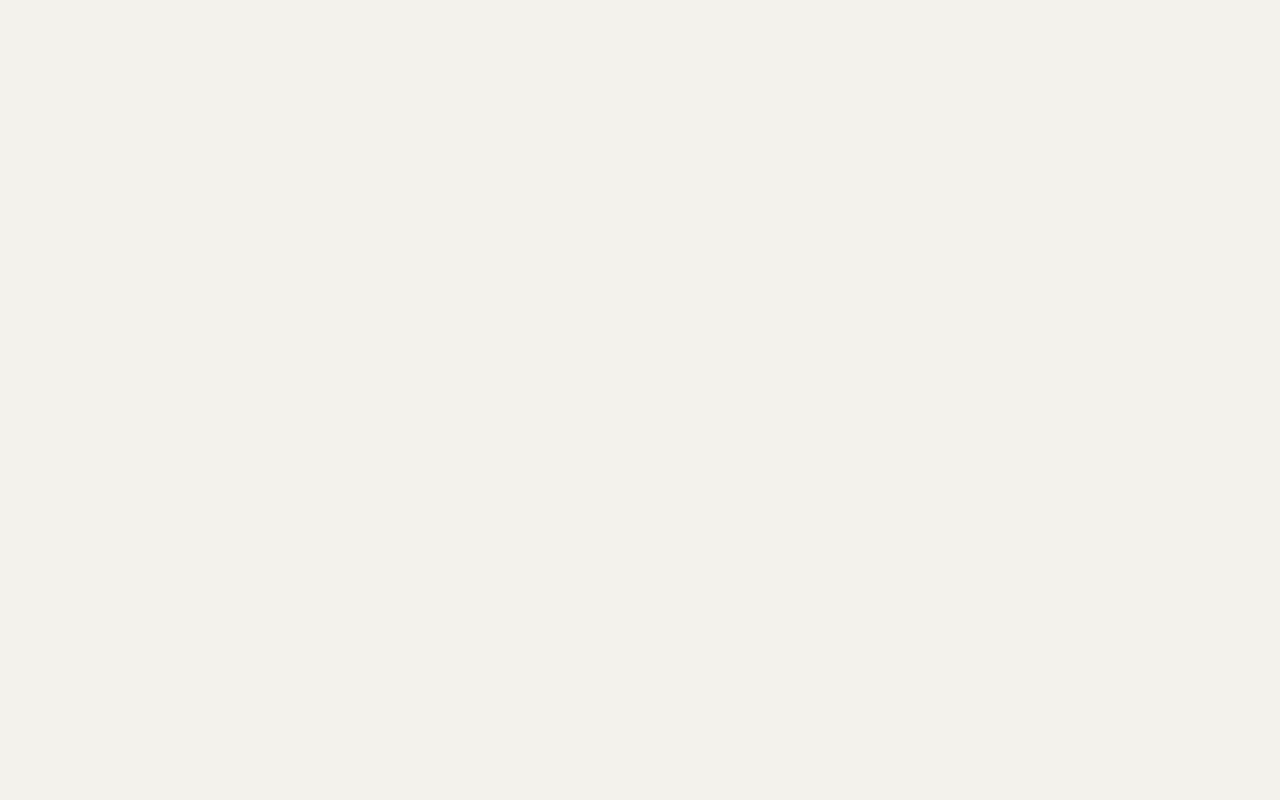
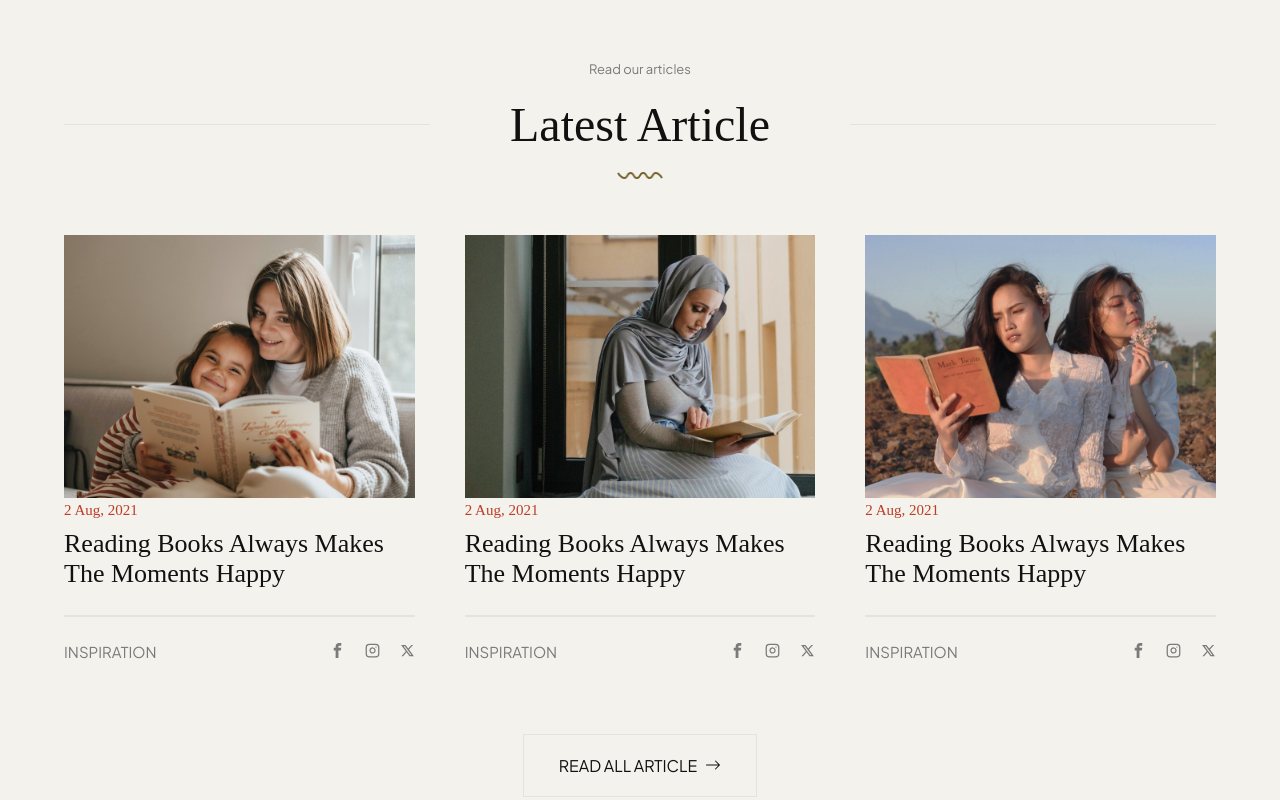
Before and after one commit to abushoaib99/book_website_with_react, a React (Vite) app: page / in a window 1280 px wide. Shown: the part 5720-6520 px from the top of the page. Before the commit the page ends 5622 px from the top, so only its background shows below. Built offline with nearby package versions, Linux system fonts and the light colour scheme.

Commit message:
- article list design done

```diff
--- /dev/null
+++ b/src/Components/LatestArticle/LatestArticle.css
@@ -0,0 +1,67 @@
+.latest-article-content{
+    display: grid;
+    grid-template-columns: repeat(3, 1fr);
+    gap: 50px;
+    margin-top: 56px;
+}
+.aritcle-image{
+    margin-bottom: 30px;
+}
+.article-info{
+    display: flex;
+    flex-direction: column;
+    gap: 10px;
+    border-bottom: 2px solid var(--color-dark-Ex);
+    padding-bottom: 26px;
+}
+.article-info h5{
+    color: var(--color-primary);
+    font-size: 15px;
+    text-transform: capitalize;
+}
+.article-info h3{
+    font-size: 26px;
+    text-transform: capitalize;
+}
+.latest-article-socials{
+    margin-top: 18px;
+    display: flex;
+    justify-content: space-between;
+}
+.latest-article-socials p{
+    text-transform: uppercase;
+    font-size: 15px;
+}
+.article-social{
+    display: flex;
+    gap: 20px;
+    align-items: center;
+}
+.article-social a{
+    font-size: 15px;
+    color: var(--color-dark);
+    transition: var(--transition);
+}
+.article-social a:hover{
+    color: var(--color-primary);
+}
+.latest-article-container .btn{
+    margin: auto;
+    margin-top: 66px;
+}
+
+
+/*...........Max-width: 1024px................*/
+@media (max-width: 1024px){
+    .latest-article-content{
+        grid-template-columns: repeat(2, 1fr);
+        gap: 40px;
+    }
+}
+/*...........Max-width: 600px................*/
+@media (max-width: 600px){
+    .latest-article-content{
+        grid-template-columns: repeat(1, 1fr);
+        gap: 56px;
+    }
+}
--- /dev/null
+++ b/src/Components/LatestArticle/LatestArticle.jsx
@@ -0,0 +1,76 @@
+// Import CSS
+import "./LatestArticle.css";
+
+// Import Latest Article Data
+import { latestArticleData } from "../../Data/Data";
+
+// Import Title Props
+import TitleTypeOne from "../../UI/TitleTypeOne/TitleTypeOne";
+
+// Import Link From React Router Dom
+import { Link } from "react-router-dom";
+
+// Import React Icon
+import { ImFacebook } from "react-icons/im";
+import { FiInstagram } from "react-icons/fi";
+import { RiTwitterXLine } from "react-icons/ri";
+import { BsArrowRight } from "react-icons/bs";
+
+export default function LatestArticle() {
+  return (
+    <section className="latest-article">
+      <div className="container latest-article-container">
+        <TitleTypeOne title={"Latest Article"} titleTop={"Read our articles"} />
+
+        <div className="latest-article-content">
+          {latestArticleData.map(
+            (
+              {
+                titLink,
+                title,
+                date,
+                instLink,
+                fbLink,
+                twitaLink,
+                inspiration,
+                image,
+              },
+              index
+            ) => {
+              return (
+                <article className="latest-article" key={index}>
+                  <div className="article-image">
+                    <img src={image} alt="Image" />
+                  </div>
+                  <div className="article-info">
+                    <h5>{date}</h5>
+                    <Link to={titLink}>
+                      <h3>{title}</h3>
+                    </Link>
+                  </div>
+                  <div className="latest-article-socials">
+                    <p>{inspiration}</p>
+                    <div className="article-social">
+                      <a href={fbLink}>
+                        <ImFacebook />
+                      </a>
+                      <a href={instLink}>
+                        <FiInstagram />
+                      </a>
+                      <a href={twitaLink}>
+                        <RiTwitterXLine />
+                      </a>
+                    </div>
+                  </div>
+                </article>
+              );
+            }
+          )}
+        </div>
+        <Link to={"*"} className="btn btn-border">
+          read all article <BsArrowRight />
+        </Link>
+      </div>
+    </section>
+  );
+}
--- a/src/Data/Data.js
+++ b/src/Data/Data.js
@@ -310,7 +310,7 @@
 
 
 
-   export const lettestArticleData = [
+   export const latestArticleData = [
     {
       id: 1,
       title: 'Reading books always makes the moments happy',
--- a/src/Pages/Home.jsx
+++ b/src/Pages/Home.jsx
@@ -5,6 +5,7 @@
 import BestSellingBook from "../Components/BestSellingBook/BestSellingBook";
 import PopularBooks from "../Components/PopularBooks/PopularBooks";
 import Quote from "../Components/Quote/Quote";
+import LatestArticle from "../Components/LatestArticle/LatestArticle";
 
 
 export default function Home() {
@@ -16,6 +17,7 @@
       <BestSellingBook/>
       <PopularBooks/>
       <Quote/>
+      <LatestArticle/>
     </>
   );
 }
```
